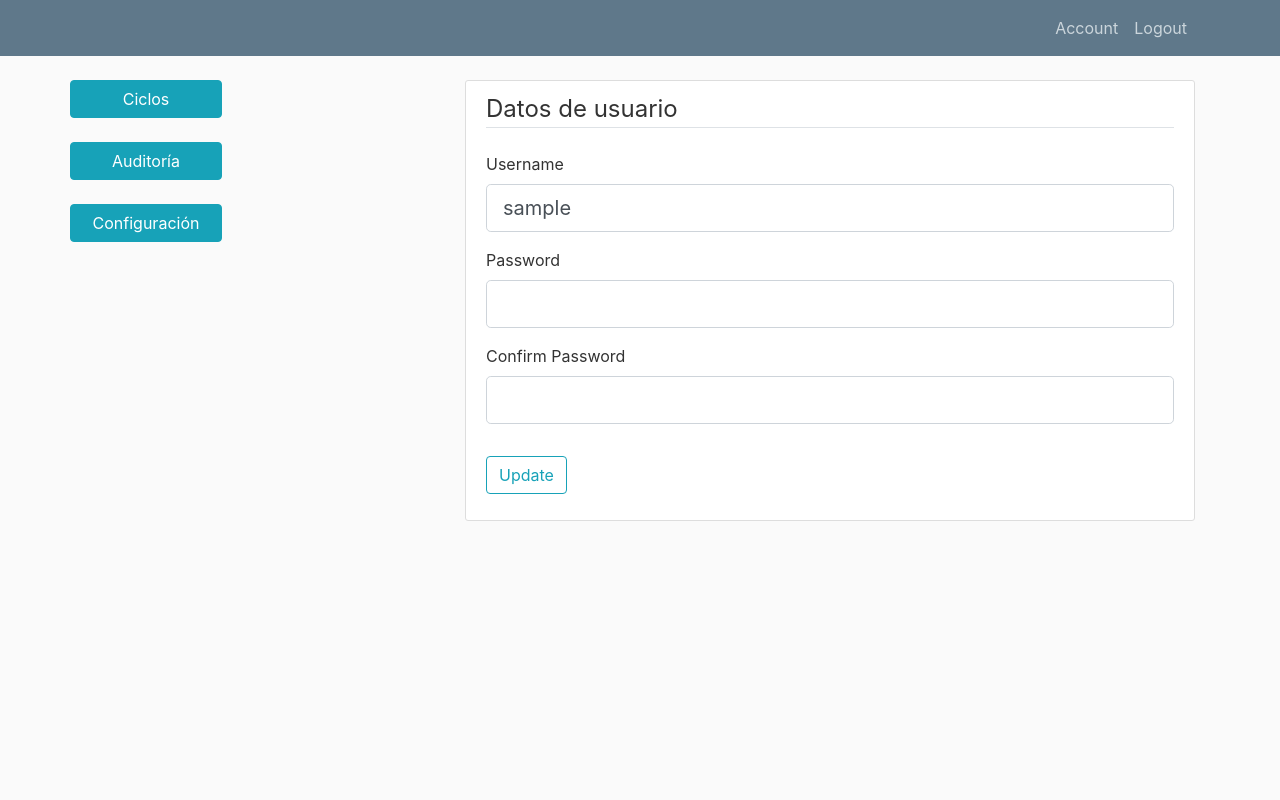
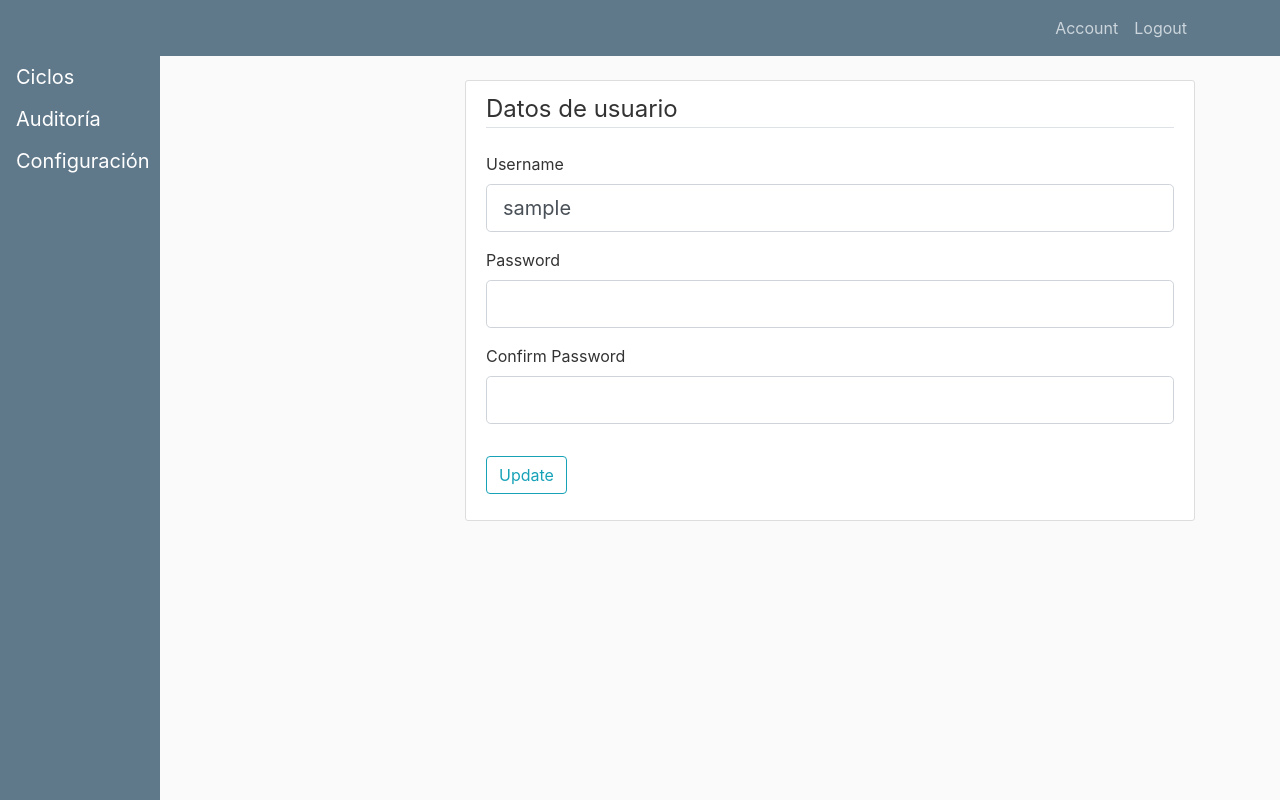
Before and after one commit to alemmat/autoclave, a Flask app: page /account in a window 1280 px wide. Run offline with Flask 2, Linux system fonts and the light colour scheme; the visitor is signed in with stand-in values (Sample User, id 1); data comes from the database, SQL or seed files in the repository; data that the repository does not hold is empty; some libraries are stand-ins or nearby versions.

Commit message:
cambiando side bar menu

```diff
--- a/flaskblog/static/main.css
+++ b/flaskblog/static/main.css
@@ -25,7 +25,7 @@ h1, h2, h3, h4, h5, h6 {
 }
 
 .content-section {
-  background: #ffffff;
+  background: #FFF;
   padding: 10px 20px;
   border: 1px solid #dddddd;
   border-radius: 3px;
@@ -79,6 +79,30 @@ a.article-title:hover {
   font-size: 2.5rem;
 }
 
+.sidenav {
+  height: 100%;
+  width: 160px;
+  position: fixed;
+  z-index: 10;
+  top: 0;
+  left: 0;
+  background-color: #5f788a;
+  overflow-x: hidden;
+  padding-top: 56px;
+}
+
+.sidenav a {
+  padding: 6px 8px 6px 16px;
+  text-decoration: none;
+  font-size: 20px;
+  color: #FFF;
+  display: block;
+}
+
+.sidenav a:hover {
+  color: #f1f1f1;
+}
+
 table {
   font-family: arial, sans-serif;
   border-collapse: collapse;
--- a/flaskblog/templates/layout.html
+++ b/flaskblog/templates/layout.html
@@ -50,22 +50,24 @@
         </div>
       </nav>
     </header>
+
+    {% if current_user.is_authenticated %}
+        <div class="sidenav">
+          <a href="{{ url_for('ciclo.show_all_ciclo') }}">Ciclos</a>
+          <a href="{{ url_for('audit.show_all_audit') }}">Auditoría</a>
+          <a href="{{ url_for('companydata.company_data') }}">Configuración</a>
+        </div>
+    {% endif %}
+
+
+
+
     <main role="main" class="container">
       <div class="row">
         <div class="col-md-4">
 
 
-          {% if current_user.is_authenticated %}
-          <div class="row">
-          <a class="btn btn-info mb-4" style="width: 40%;" href="{{ url_for('ciclo.show_all_ciclo') }}">Ciclos</a>
-          </div>
-          <div class="row">
-          <a class="btn btn-info mb-4" style="width: 40%;" href="{{ url_for('audit.show_all_audit') }}">Auditoría</a>
-          </div>
-          <div class="row">
-          <a class="btn btn-info mb-4" style="width: 40%;" href="{{ url_for('companydata.company_data') }}">Configuración</a>
-          </div>
-          {% endif %}
+
         </div>
         <div class="col-md-8">
           {% with messages = get_flashed_messages(with_categories=true) %}
```
